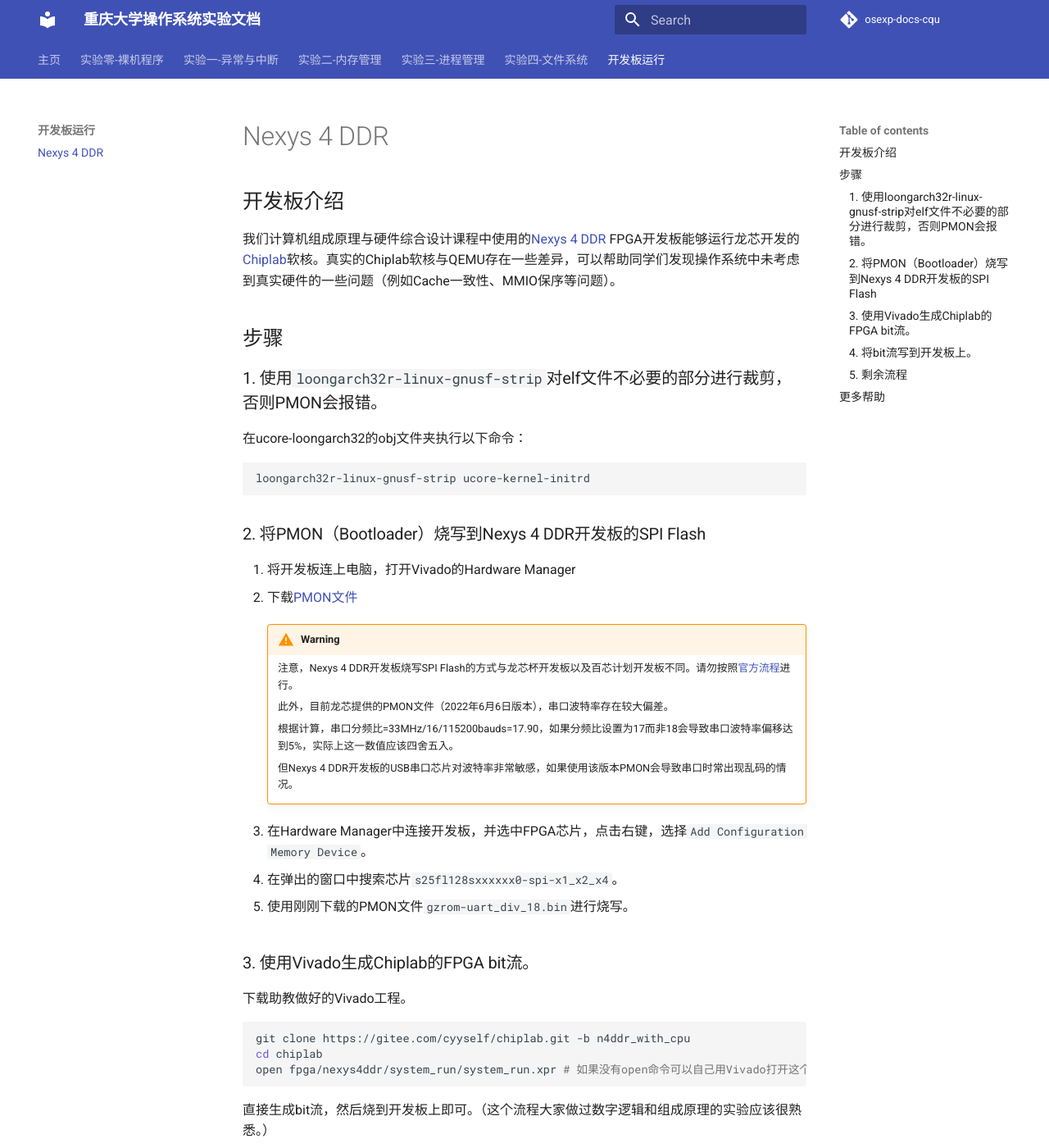
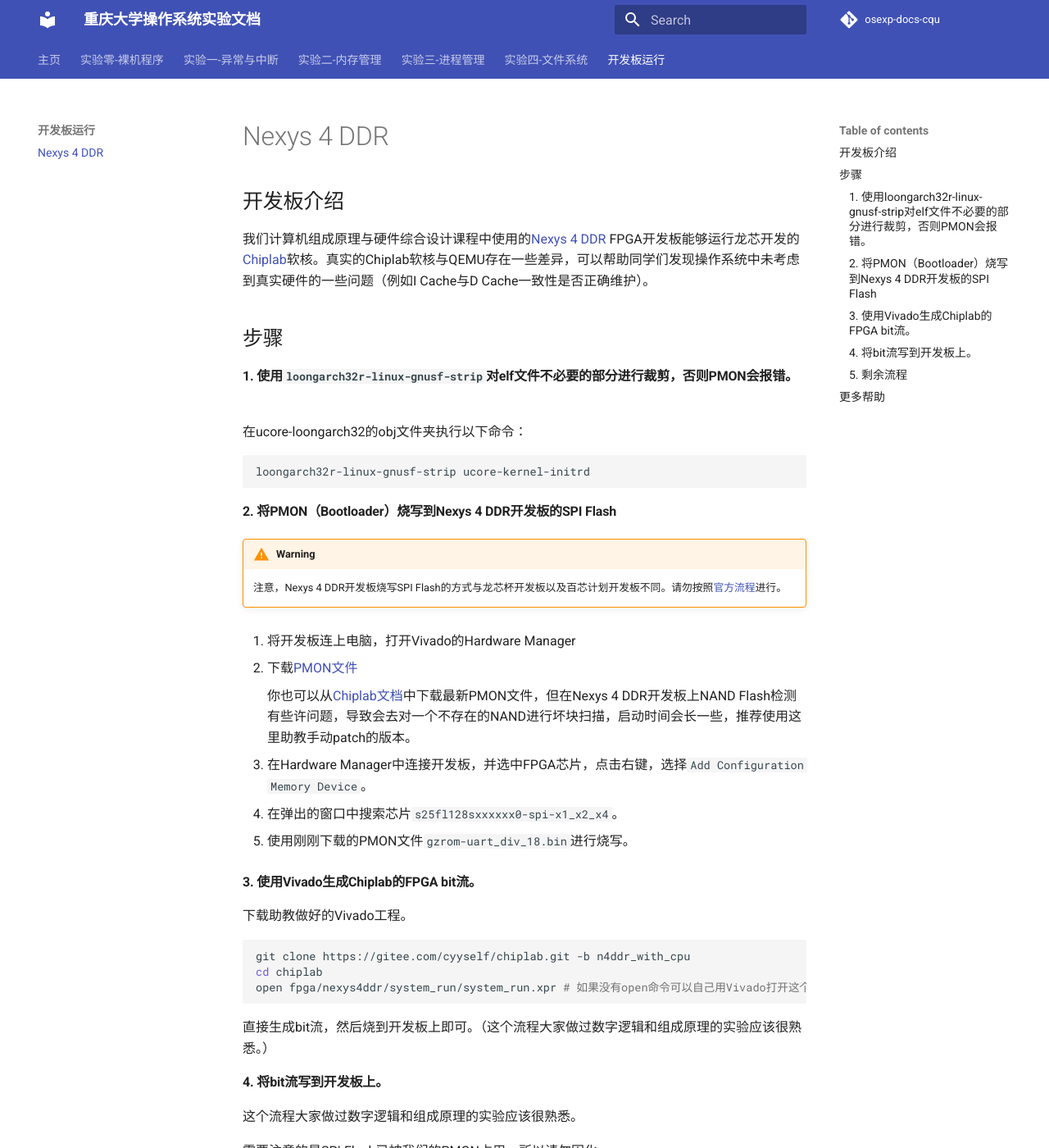
Before and after one commit to CQU-CS-LABs/osexp-docs-cqu, an MkDocs documentation site: the page built from docs/chiplab/n4ddr.md, in a window 1280 px wide and 1400 px high. Shown: the whole window at 82% size. Built offline with MkDocs 1.6.1 and Material for MkDocs 9.7.7, drawn with Linux system fonts in a browser that asks for light colours; comment, search, counter and statistics services are not loaded.

Commit message:
fix n4ddr

````diff
--- a/docs/chiplab/n4ddr.md
+++ b/docs/chiplab/n4ddr.md
@@ -1,31 +1,27 @@
 ## 开发板介绍
 
-我们计算机组成原理与硬件综合设计课程中使用的[Nexys 4 DDR](https://digilent.com/reference/programmable-logic/nexys-4-ddr/start) FPGA开发板能够运行龙芯开发的[Chiplab](https://gitee.com/loongson-edu/chiplab)软核。真实的Chiplab软核与QEMU存在一些差异，可以帮助同学们发现操作系统中未考虑到真实硬件的一些问题（例如Cache一致性、MMIO保序等问题）。
+我们计算机组成原理与硬件综合设计课程中使用的[Nexys 4 DDR](https://digilent.com/reference/programmable-logic/nexys-4-ddr/start) FPGA开发板能够运行龙芯开发的[Chiplab](https://gitee.com/loongson-edu/chiplab)软核。真实的Chiplab软核与QEMU存在一些差异，可以帮助同学们发现操作系统中未考虑到真实硬件的一些问题（例如I Cache与D Cache一致性是否正确维护）。
 
 ## 步骤
 
-### 1. 使用`loongarch32r-linux-gnusf-strip`对elf文件不必要的部分进行裁剪，否则PMON会报错。
+#### 1. 使用`loongarch32r-linux-gnusf-strip`对elf文件不必要的部分进行裁剪，否则PMON会报错。
 
 在ucore-loongarch32的obj文件夹执行以下命令：
 ```bash
 loongarch32r-linux-gnusf-strip ucore-kernel-initrd
 ```
 
-### 2. 将PMON（Bootloader）烧写到Nexys 4 DDR开发板的SPI Flash
+#### 2. 将PMON（Bootloader）烧写到Nexys 4 DDR开发板的SPI Flash
+
+!!! warning
+
+    注意，Nexys 4 DDR开发板烧写SPI Flash的方式与龙芯杯开发板以及百芯计划开发板不同。请勿按照[官方流程](https://chiplab.readthedocs.io/zh/latest/FPGA_run_linux/flash.html)进行。
 
 1. 将开发板连上电脑，打开Vivado的Hardware Manager
+
 2. 下载[PMON文件](../static/gzrom-uart_div_18.bin)
 
-    !!! warning
-
-        注意，Nexys 4 DDR开发板烧写SPI Flash的方式与龙芯杯开发板以及百芯计划开发板不同。请勿按照[官方流程](https://chiplab.readthedocs.io/zh/latest/FPGA_run_linux/flash.html)进行。
-
-        此外，目前龙芯提供的PMON文件（2022年6月6日版本），串口波特率存在较大偏差。
-
-        根据计算，串口分频比=33MHz/16/115200bauds=17.90，如果分频比设置为17而非18会导致串口波特率偏移达到5%，实际上这一数值应该四舍五入。
-
-        但Nexys 4 DDR开发板的USB串口芯片对波特率非常敏感，如果使用该版本PMON会导致串口时常出现乱码的情况。
-
+    你也可以从[Chiplab文档](https://gitee.com/loongson-edu/chiplab/blob/chiplab_diff/docs/FPGA_run_linux/linux_run.md)中下载最新PMON文件，但在Nexys 4 DDR开发板上NAND Flash检测有些许问题，导致会去对一个不存在的NAND进行坏块扫描，启动时间会长一些，推荐使用这里助教手动patch的版本。
 
 3. 在Hardware Manager中连接开发板，并选中FPGA芯片，点击右键，选择`Add Configuration Memory Device`。
 
@@ -34,7 +30,7 @@ loongarch32r-linux-gnusf-strip ucore-kernel-initrd
 5. 使用刚刚下载的PMON文件`gzrom-uart_div_18.bin`进行烧写。
 
 
-### 3. 使用Vivado生成Chiplab的FPGA bit流。
+#### 3. 使用Vivado生成Chiplab的FPGA bit流。
 
 下载助教做好的Vivado工程。
 
@@ -46,13 +42,13 @@ open fpga/nexys4ddr/system_run/system_run.xpr # 如果没有open命令可以自
 
 直接生成bit流，然后烧到开发板上即可。（这个流程大家做过数字逻辑和组成原理的实验应该很熟悉。）
 
-### 4. 将bit流写到开发板上。
+#### 4. 将bit流写到开发板上。
 
 这个流程大家做过数字逻辑和组成原理的实验应该很熟悉。
 
 需要注意的是SPI Flash已被我们的PMON占用，所以请勿固化。
 
-### 5. 剩余流程
+#### 5. 剩余流程
 
 以下流程可直接参考[龙芯Chiplab文档](https://chiplab.readthedocs.io/zh/latest/FPGA_run_linux/linux_run.html#id1)，从4.3节开始，4.5节除外（因为Nexys 4 DDR没有NAND Flash）。
 
@@ -92,4 +88,5 @@ open fpga/nexys4ddr/system_run/system_run.xpr # 如果没有open命令可以自
 如果同学们想要在这个开发板上运行LoongArch32的Linux，可以阅读更多说明：
 
 1. [Chiplab帮助文档](https://chiplab.readthedocs.io/)
-2. [Chiplab移植N4DDR说明](https://gitee.com/cyyself/chiplab/tree/n4ddr_with_cpu/fpga/nexys4ddr)
+
+2. [Chiplab移植N4DDR说明](https://gitee.com/loongson-edu/chiplab/tree/chiplab_diff/fpga/nexys4ddr)
````
